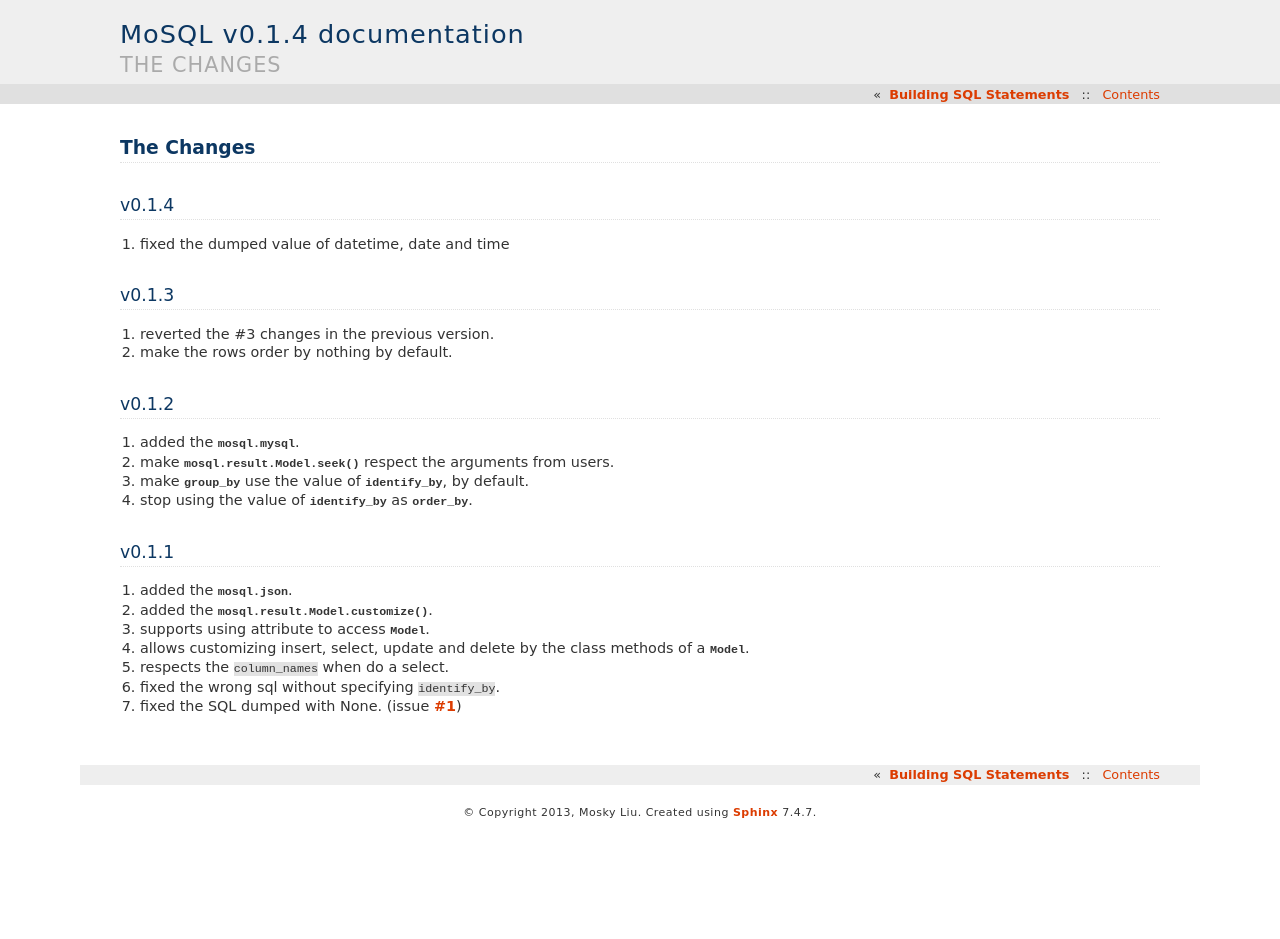
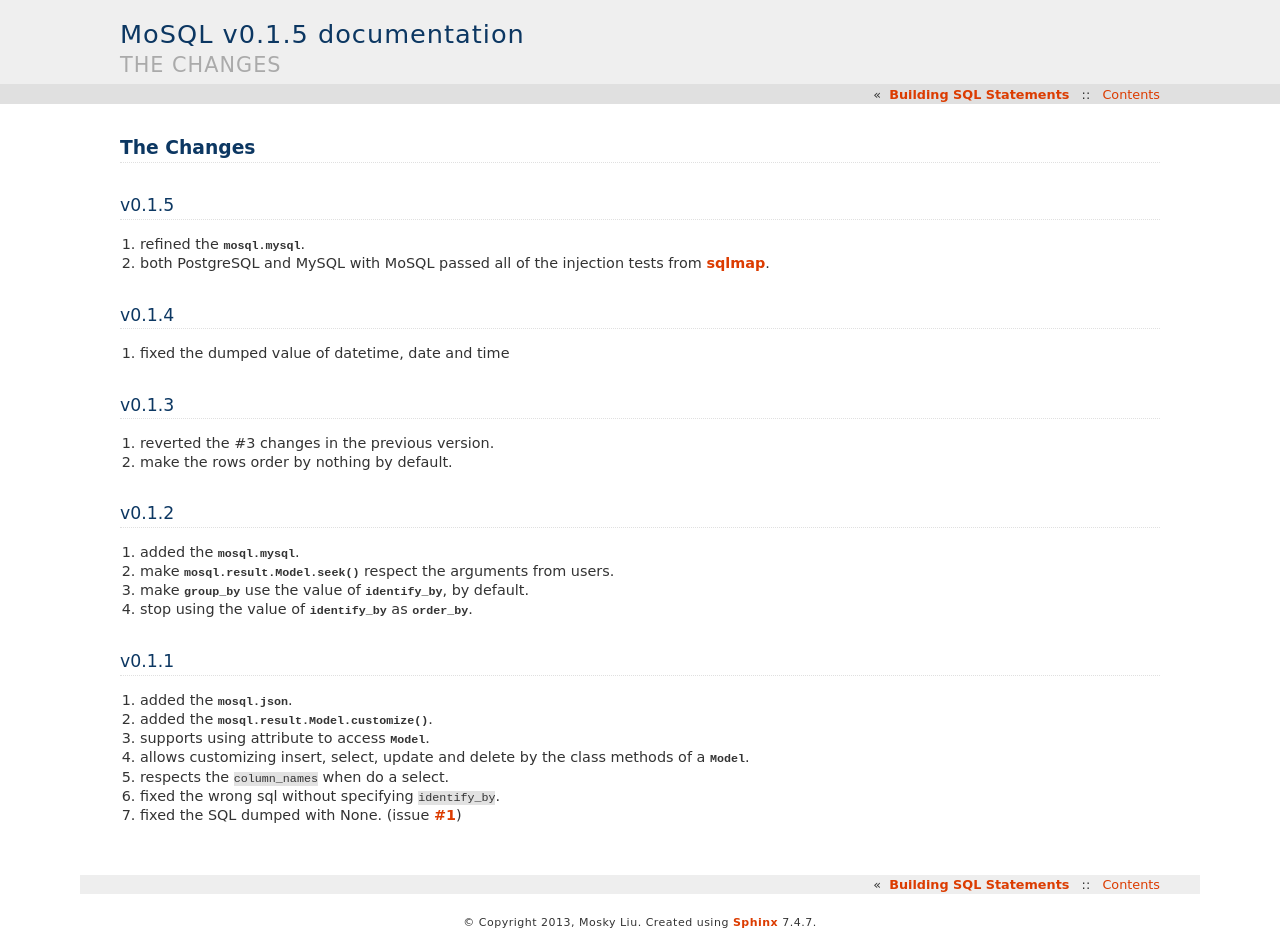
Before and after one commit to moskytw/mosql, a Sphinx documentation site: the page built from docs/changes.rst, in a window 1280 px wide. Built offline with Sphinx 7.4.7, drawn with Linux system fonts in a browser that asks for light colours; before the commit the page ends 900 px from its top, so only the background shows below that.

Commit message:
added change log and changed version

```diff
--- a/docs/changes.rst
+++ b/docs/changes.rst
@@ -1,6 +1,12 @@
 
 The Changes
 ===========
+
+v0.1.5
+------
+
+1. refined the :py:mod:`mosql.mysql`.
+2. both PostgreSQL and MySQL with MoSQL passed all of the injection tests from `sqlmap <http://sqlmap.org/>`_.
 
 v0.1.4
 ------
--- a/mosql/__init__.py
+++ b/mosql/__init__.py
@@ -1,4 +1,4 @@
 # -*- coding: utf-8 -*-
 
 __author__ = "Mosky <http://mosky.tw>"
-__version__ = '0.1.4'
+__version__ = '0.1.5'
```
